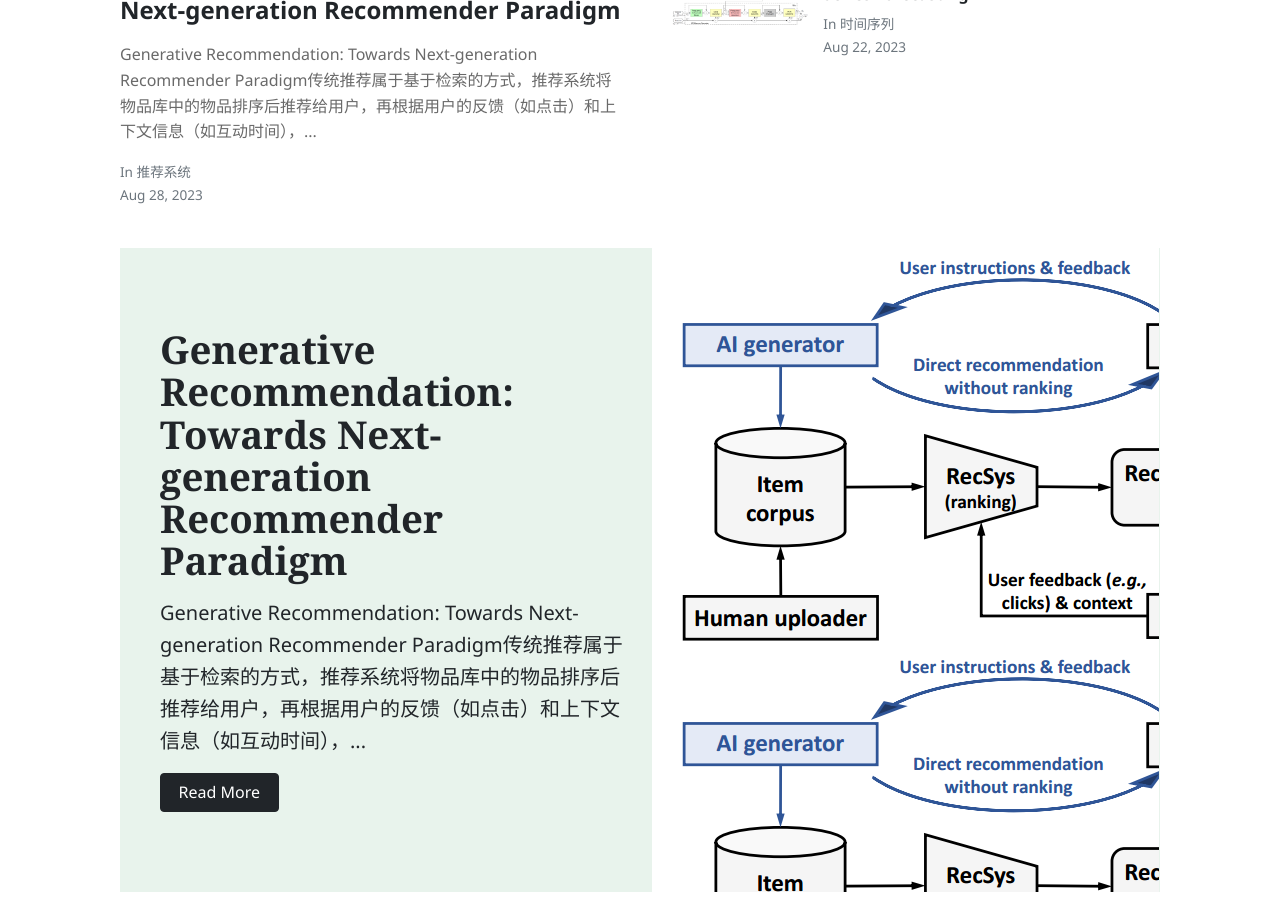
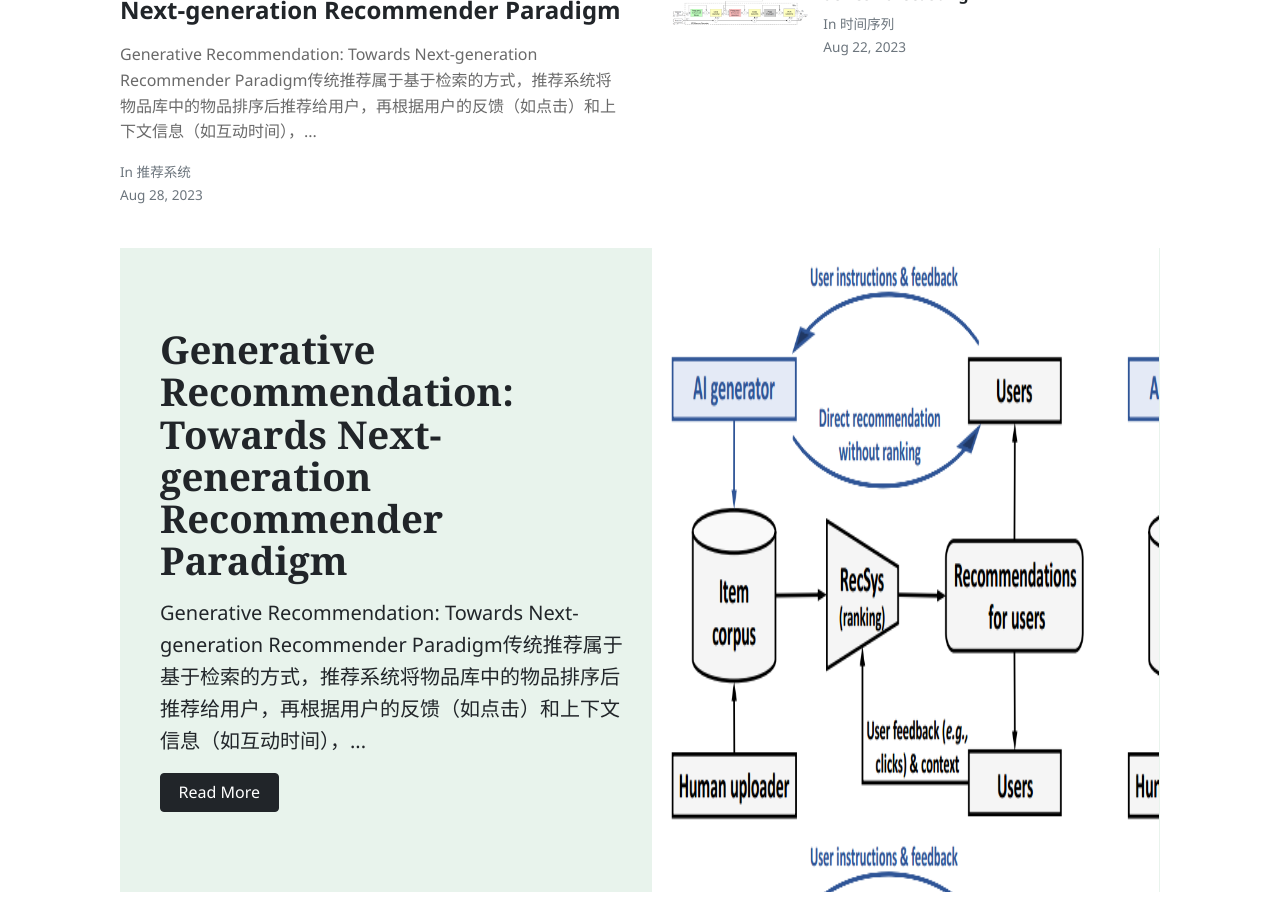
Before and after one commit to biya0105/biya0105.github.io, a Jekyll site: the page built from index.html, in a window 1280 px wide and 900 px high, scrolled down 323 px. Built offline with Jekyll 4.4.1, drawn with Linux system fonts in a browser that asks for light colours; nearby versions of some CDN libraries; the list of posts is cut into pages by our own code.

Commit message:
Update index.html

```diff
--- a/index.html
+++ b/index.html
@@ -146,7 +146,7 @@
                 </p>
                 <a href="{{site.baseurl}}{{post.url}}" class="btn btn-dark">Read More</a>
             </div>
-            <div class="col-md-6 d-none d-md-block pr-0" style="background-size:auto;background-image:url({{site.baseurl}}/{{ post.image }});">
+            <div class="col-md-6 d-none d-md-block pr-0" style="background-size:90% 90%;background-image:url({{site.baseurl}}/{{ post.image }});">
             </div>
         </div>
     </div>
```
